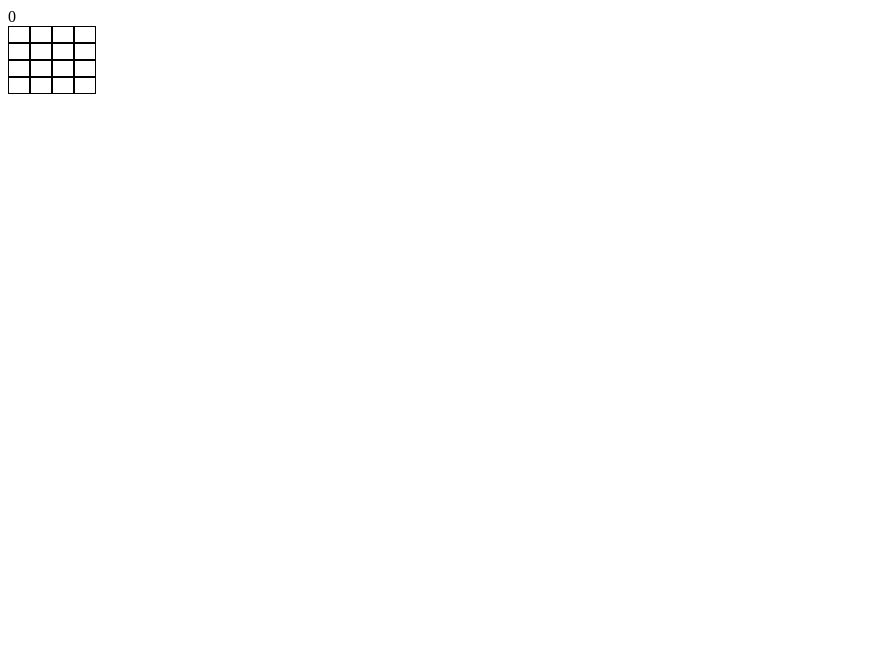
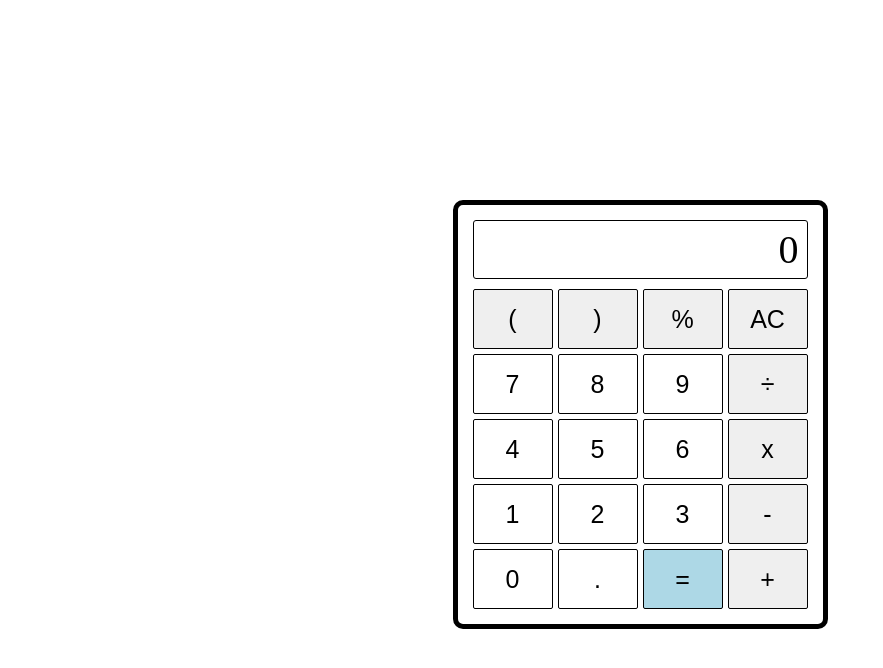
Before and after one commit to kjai139/calculator, a plain HTML site: page index.html in a window 1280 px wide. Shown: the whole page, without its empty margins (0-883 px from the left). Drawn offline with Linux system fonts and the light colour scheme.

Commit message:
calculator shell add

```diff
--- a/javascript.js
+++ b/javascript.js
@@ -21,18 +21,123 @@ botCalculatorContainer.appendChild(botButtonsContainer)
 
 let createScreen = document.createElement('div')
 createScreen.classList.add('screen')
-createScreen.textContent = '0'
+createScreen.textContent = 0
 topCalculatorContainer.appendChild(createScreen)
 
 let createBotDivs = () => {
-    for (let x = 0; x < 16; x++){
+    for (let x = 0; x < 20; x++){
         let newDiv = document.createElement('div')
-        newDiv.classList.add('buttons')
+        newDiv.classList.add('buttonDivs')
         newDiv.setAttribute('id',`div${x}`)
         botButtonsContainer.appendChild(newDiv)
         botButtonsContainer.style.gridTemplateColumns = `repeat(${4}, 1fr)`
+
+        let newBtns = document.createElement('button')
+        newBtns.classList.add('buttons')
+        newBtns.setAttribute('id', `btn${x}`)
+        let curDiv = document.querySelector(`[id=div${x}]`)
+        curDiv.appendChild(newBtns)
     }
 
 }
 
 createBotDivs()
+
+
+let btn0 = document.querySelector('[id=btn16]')
+btn0.textContent = '0'
+btn0.style.background = '#FFFFFF'
+//btn0.addEventListener('click', () => {
+    //btn0.style.transform ='scale(0.98)'
+    //let btn0Div = document.querySelector('[id=div12]')
+    //btn0Div.style.transform='scale(0.98)'
+//})
+let btn1 = document.querySelector('[id=btn12]')
+btn1.textContent = 1
+btn1.style.background = '#FFFFFF'
+
+let btn2 = document.querySelector('[id=btn13]')
+btn2.textContent = 2
+btn2.style.background = '#FFFFFF'
+
+let btn3 = document.querySelector('[id=btn14]')
+btn3.textContent = 3
+btn3.style.background = '#FFFFFF'
+
+let btn4 = document.querySelector('[id=btn8]')
+btn4.textContent = 4
+btn4.style.background = '#FFFFFF'
+
+let btn5 = document.querySelector('[id=btn9]')
+btn5.textContent = 5
+btn5.style.background = '#FFFFFF'
+
+let btn6 = document.querySelector('[id=btn10]')
+btn6.textContent = 6
+btn6.style.background = '#FFFFFF'
+
+let btn7 = document.querySelector('[id=btn4]')
+btn7.textContent = 7
+btn7.style.background = '#FFFFFF'
+
+let btn8 = document.querySelector('[id=btn5]')
+btn8.textContent = 8
+btn8.style.background = '#FFFFFF'
+
+let btn9 = document.querySelector('[id=btn6]')
+btn9.textContent = 9
+btn9.style.background = '#FFFFFF'
+
+let btnOpenBracket = document.querySelector('[id=btn0]')
+btnOpenBracket.textContent = '('
+
+let btnCloseBracket = document.querySelector('[id=btn1]')
+btnCloseBracket.textContent = ')'
+
+let btnPercent = document.querySelector('[id=btn2]')
+btnPercent.textContent = '%'
+
+let btnClear = document.querySelector('[id=btn3]')
+btnClear.textContent = 'AC'
+
+let btnDivide = document.querySelector('[id=btn7]')
+btnDivide.textContent = '÷'
+
+let btnMultiply = document.querySelector('[id=btn11]')
+btnMultiply.textContent = 'x'
+
+let btnAdd = document.querySelector('[id=btn19]')
+btnAdd.textContent = '+'
+
+let btnSubtract = document.querySelector('[id=btn15]')
+btnSubtract.textContent = '-'
+
+let btnEqual = document.querySelector('[id=btn18]')
+btnEqual.textContent = '='
+btnEqual.style.background = '#ADD8E6'
+
+let btnDecimal = document.querySelector('[id=btn17]')
+btnDecimal.textContent = '.'
+btnDecimal.style.background = '#FFFFFF'
+
+
+let AllBtns = document.querySelectorAll('.buttons')
+AllBtns.forEach(element => {
+    element.addEventListener('click', () => {
+        let txtC = element.textContent
+        console.log(txtC, typeof(txtC))
+        if (isNaN(txtC) == false){
+            if (createScreen.textContent === '0') {
+                createScreen.textContent = txtC
+            } else{
+                createScreen.textContent += Number(txtC)
+            }
+
+        } else if (isNaN(txtC) == true) {
+            if (txtC == 'AC'){
+                createScreen.textContent = 0
+            }
+        }
+
+    })
+});
--- a/styles.css
+++ b/styles.css
@@ -1,23 +1,61 @@
+body {
+    display:flex;
+    justify-content: center;
+    align-items: center;
+    margin-top: 200px;
+}
+
 .botCalculatorContainer {
     display:flex;
 
 }
 .botButtonContainer {
     display:grid;
+    gap: 5px;
+    margin: 5px;
 }
 
 .bodyContainer{
     display:flex;
+    width: fit-content;
+    height: fit-content;
+    border: 5px solid black;
+
+    border-radius: 10px;
+    padding:10px;
+
 
 }
 
 .buttons {
-    width:20px;
-    height:15px;
+    width:80px;
+    height:60px;
+    display:flex;
+    border-radius: 2px;
+    padding: 0;
+    border: 1px solid black;
+    justify-content: center;
+    align-items: center;
+    font-size: 25px;
+    font-weight: lighter;
 
-    border: 1px solid black;
+
 
 }
+.buttons:hover {
+    filter:brightness(50%);
+}
+
+.buttons:active {
+    transform: scale(0.98);
+}
+
+.buttonDivs {
+    display:flex;
+    border-radius: 2px;
+
+}
+
 
 .calculatorContainer {
     display:flex;
@@ -28,4 +66,14 @@
 
 .topCalculatorContainer {
     display:flex;
+    justify-content: flex-end;
+    margin: 5px;
+    border: 1px solid black;
+    border-radius: 3px;
+    padding: 5px;
 }
+
+.screen {
+    margin-right: 3px;
+    font-size: 40px;
+}
```
